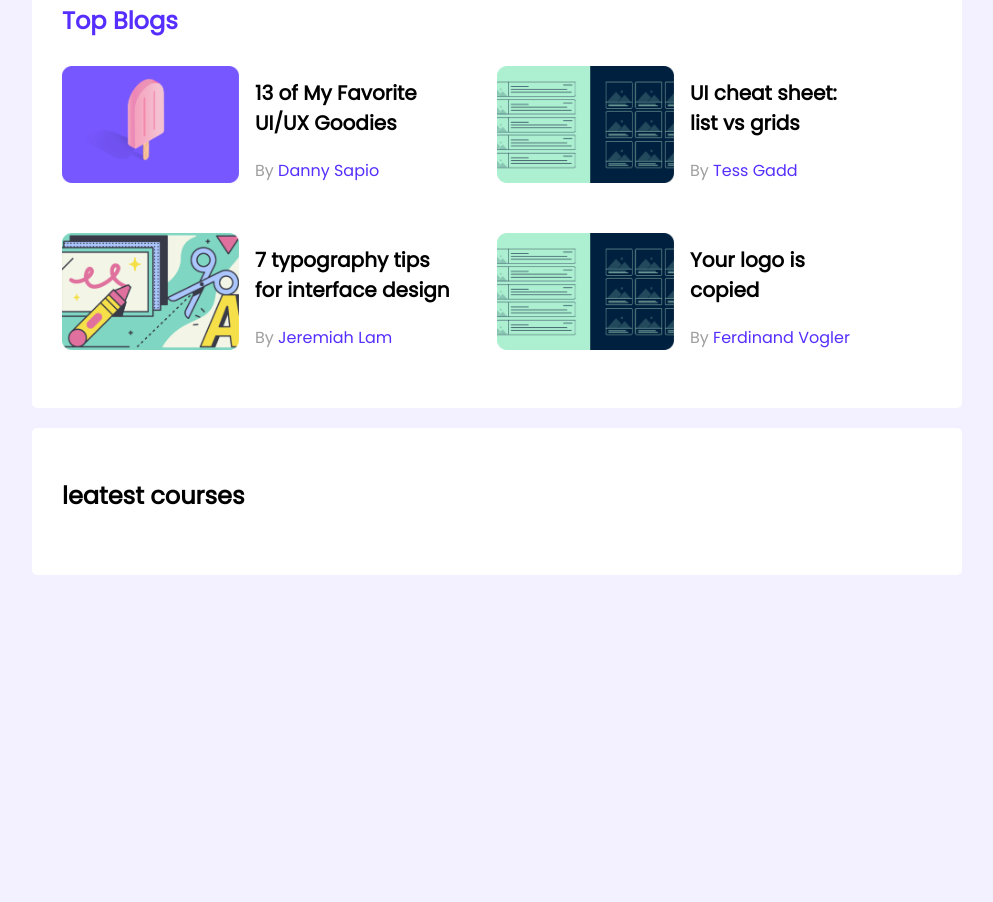
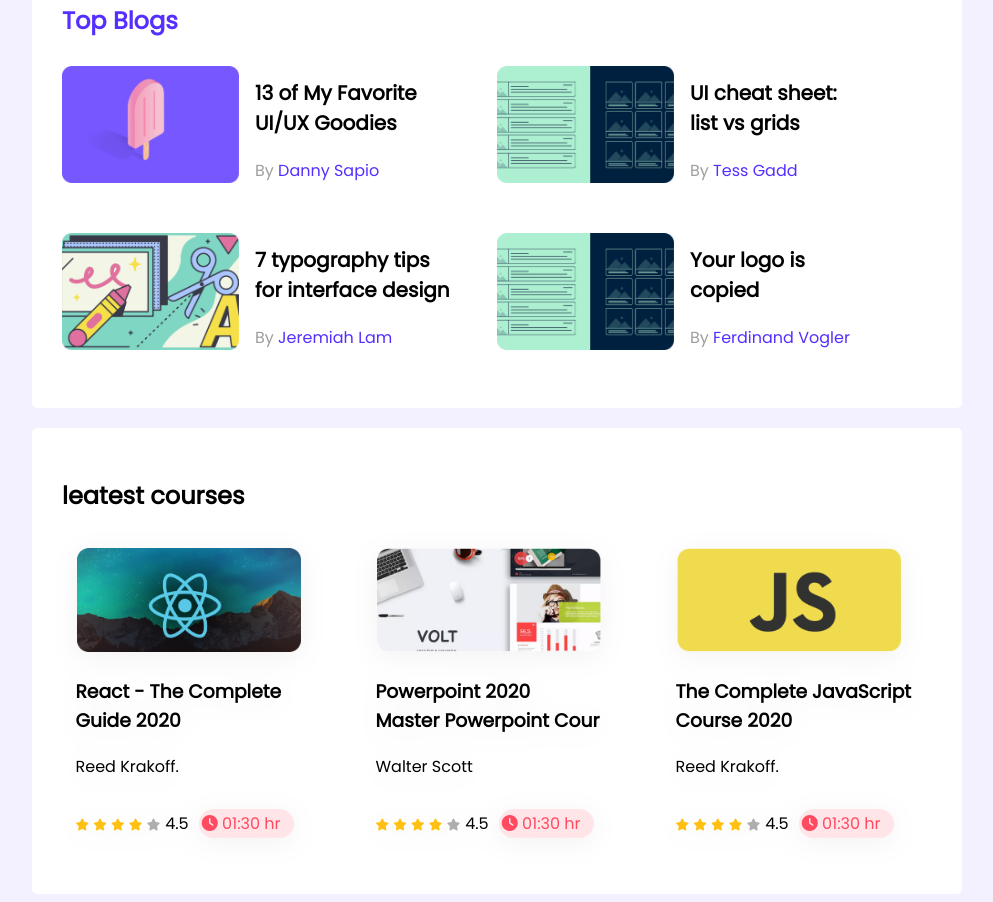
Before and after one commit to Milon3658/leader-board-css3, a plain HTML site: page index.html in a window 1280 px wide. Shown: the part 318-1220 px from the top of the page, without its empty margins (143-1136 px from the left). Before the commit the page ends 901 px from the top, so only its background shows below. Drawn offline with Linux system fonts and the light colour scheme.

Commit message:
second section complete

```diff
--- a/index.html
+++ b/index.html
@@ -8,6 +8,8 @@
     <title>Leader Board</title>
     <!-- StyleSheet -->
     <link rel="stylesheet" href="styles/style.css">
+    <!-- Font awesome -->
+    <script src="https://kit.fontawesome.com/6f5380793b.js" crossorigin="anonymous"></script>
 </head>
 
 <body>
@@ -90,7 +92,84 @@
             </div>
         </section>
         <section class="container">
-          <h2>leatest courses</h2>
+            <h2>leatest courses</h2>
+            <div class="courses">
+                <div class="course">
+                    <div class="course-bannar">
+                        <img src="images/courses/course-1.png" alt="">
+                    </div>
+                    <div class="course-details">
+                        <h3 class="course-title">React - The Complete <br> Guide 2020</h3>
+                        <p class="author-name">Reed Krakoff.</p>
+                        <div class="course-info">
+                            <div>
+                                <i class="fa-solid fa-star filled"></i>
+                                <i class="fa-solid fa-star filled"></i>
+                                <i class="fa-solid fa-star filled"></i>
+                                <i class="fa-solid fa-star filled"></i>
+                                <i class="fa-solid fa-star empty"></i>
+
+                            </div>
+                            <p>4.5</p>
+                            <div class="duration">
+                                <p><i class="fa-solid fa-clock"></i> 01:30 hr</p>
+                            </div>
+                        </div>
+
+                    </div>
+                </div>
+            <div class="course">
+                <div class="course-bannar">
+                    <img src="images/courses/course-2.png" alt="">
+                </div>
+                <div class="course-details">
+                    <h3 class="course-title">Powerpoint 2020 <br> Master Powerpoint Cour</h3>
+                    <p class="author-name">Walter Scott</p>
+                    <div class="course-info">
+                        <div>
+                            <i class="fa-solid fa-star filled"></i>
+                            <i class="fa-solid fa-star filled"></i>
+                            <i class="fa-solid fa-star filled"></i>
+                            <i class="fa-solid fa-star filled"></i>
+                            <i class="fa-solid fa-star empty"></i>
+
+                        </div>
+                        <p>4.5</p>
+                        <div class="duration">
+                            <p><i class="fa-solid fa-clock"></i> 01:30 hr</p>
+                        </div>
+                    </div>
+
+                </div>
+
+            </div>
+            <div class="course">
+                <div class="course-bannar">
+                    <img src="images/courses/course-3.png" alt="">
+                </div>
+                <div class="course-details">
+                    <h3 class="course-title">The Complete JavaScript <br> Course 2020</h3>
+                    <p class="author-name">Reed Krakoff.</p>
+                    <div class="course-info">
+                        <div>
+                            <i class="fa-solid fa-star filled"></i>
+                            <i class="fa-solid fa-star filled"></i>
+                            <i class="fa-solid fa-star filled"></i>
+                            <i class="fa-solid fa-star filled"></i>
+                            <i class="fa-solid fa-star empty"></i>
+
+                        </div>
+                        <p>4.5</p>
+                        <div class="duration">
+                            <p><i class="fa-solid fa-clock"></i> 01:30 hr</p>
+                        </div>
+                    </div>
+
+                </div>
+
+            </div>
+            </div>
+
         </section>
     </main>
 </body>
--- a/styles/style.css
+++ b/styles/style.css
@@ -81,3 +81,56 @@ color: #562EFF;
     width: 177px;
 }
 /* top blogs design end  */
+/* course bannar design  */
+.courses{
+
+    display: grid;
+    grid-template-columns: repeat(3, 1fr);
+    grid-column-gap: 30px;
+}
+.course{
+    border-radius: 5px;
+    /* border: 2px solid #D1D1D1; */
+    filter:  drop-shadow(0px 5.34229px 13.3557px rgba(0, 0, 0, 0.05));;
+}
+.course-bannar img{
+    height: 104px;
+    width: 224px;
+    padding-left: 15px;
+    padding-top: 15px;
+}
+.course-details{
+    padding-left: 5%;
+    padding-right: 5%;
+}
+.fa-star{
+    font-size: 12px;
+}
+.fa-star.filled{
+    color: #FFC014;
+}
+.fa-star.empty{
+    color: #AEAEAE;
+    margin-right: 5px;
+}
+.course-info{
+    display: flex;
+    flex-direction: row;
+    align-items: center;
+    /* justify-content: space-around; */
+}
+.course-info p{
+    margin-right: 10px;
+}
+.duration{
+    /* flex-wrap: wrap; */
+    display: flex;
+    align-items: center;
+    justify-content: center;
+    text-align: center;
+    height: 29px;
+    width: 95px;
+    background-color: #FFE4E8;
+    color: #FF4A60;
+    border-radius: 15px;
+}
```
